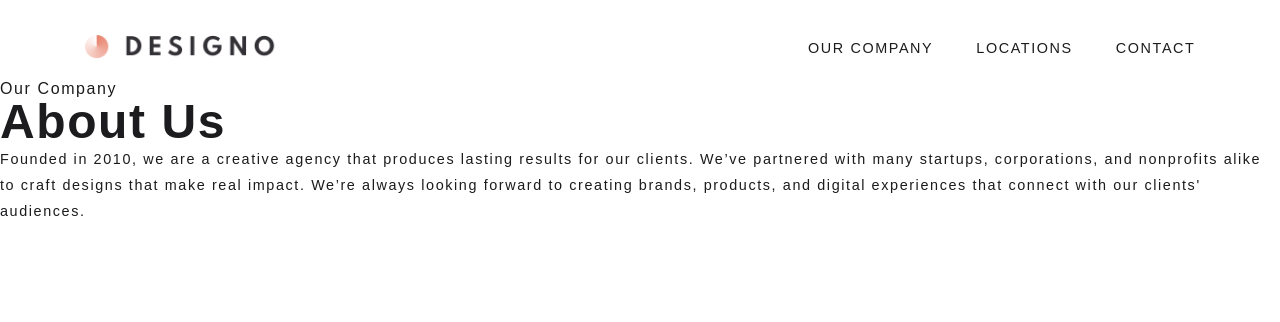
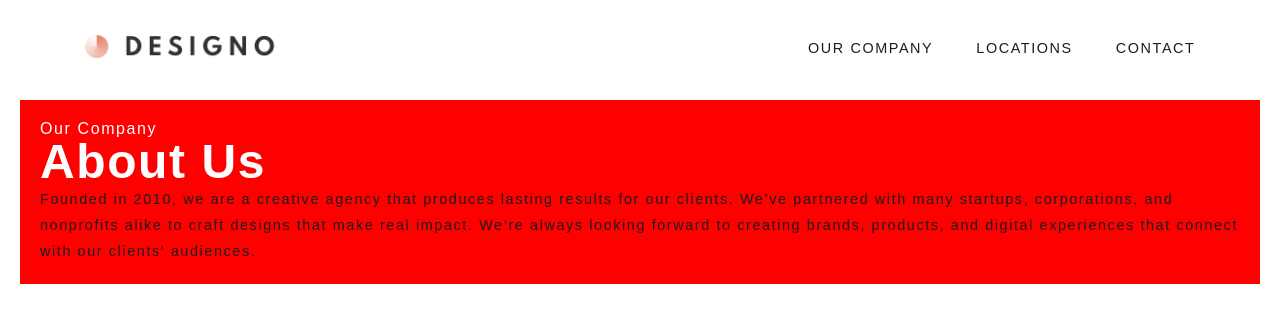
Before and after one commit to steamnp/bfd42, a React (Vite) app: page /about in a window 1280 px wide. Shown: the top 322 px of the page. Built offline with nearby package versions, Linux system fonts and the light colour scheme.

Commit message:
updated ui for home page and our-company page

```diff
--- a/src/pages/home.tsx
+++ b/src/pages/home.tsx
@@ -1,14 +1,23 @@
+import styled from "styled-components";
+
 function Home() {
   return (
-    <div>
+    <Container>
       Home<h1>Award-winning custom designs and digital branding solutions</h1>
       <p>
         With over 10 years in the industry, we are experienced in creating fully
         responsive websites, app design, and engaging brand experiences. Find
         out more about our services.
       </p>
-    </div>
+      <button>Learn more</button>
+    </Container>
   );
 }
+const Container = styled.div`
+  background-color: #ff8800;
+  margin: 20px;
+  padding: 20px;
+  color: white;
+`;
 
 export default Home;
--- a/src/pages/our-company.tsx
+++ b/src/pages/our-company.tsx
@@ -1,6 +1,8 @@
+import styled from "styled-components";
+
 function OurCompany() {
   return (
-    <div>
+    <Container>
       Our Company
       <h1>About Us</h1>
       <p>
@@ -10,8 +12,14 @@ function OurCompany() {
         looking forward to creating brands, products, and digital experiences
         that connect with our clients' audiences.
       </p>
-    </div>
+    </Container>
   );
 }
 
+const Container = styled.div`
+  background-color: red;
+  margin: 20px;
+  padding: 20px;
+  color: white;
+`;
 export default OurCompany;
```
